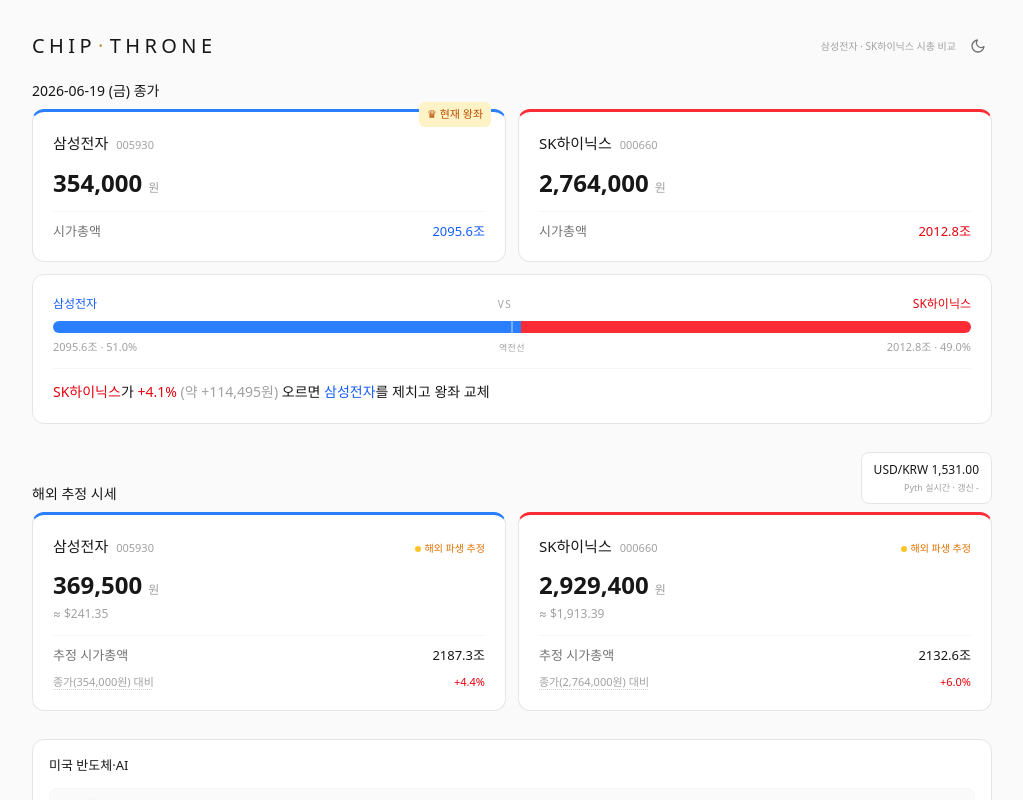
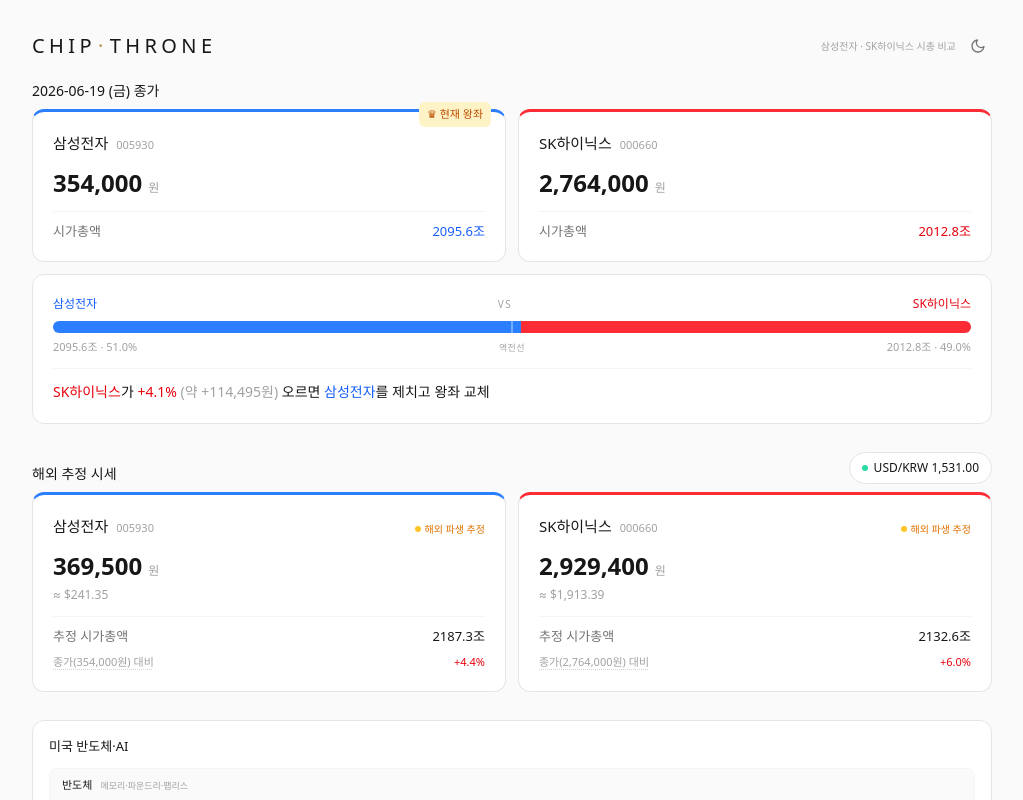
Before and after one commit to ppupy1209/chipthrone, a React (Vite) app in the folder frontend/: page / in a window 1280 px wide. Shown: the top 800 px of the page, without its empty margins (128-1151 px from the left). Built offline with nearby package versions, Linux system fonts and the light colour scheme; no server answers.

Commit message:
tweak: 환율 표시 스타일 정리

```diff
--- a/frontend/src/App.tsx
+++ b/frontend/src/App.tsx
@@ -16,14 +16,6 @@
 
 const STORAGE_KEY = 'chipthrone.watchlist.v1'
 const CORE_SYMBOLS = ['005930', '000660']
-
-/** ISO-8601 시각을 "14:32" 형식으로. 값이 없으면 "-" */
-function formatClock(iso: string | null): string {
-  if (!iso) return '-'
-  const at = new Date(iso)
-  if (Number.isNaN(at.getTime())) return '-'
-  return at.toLocaleTimeString('ko-KR', { hour: '2-digit', minute: '2-digit', hour12: false })
-}
 
 function storedWatchlist(): unknown {
   try {
@@ -95,16 +87,14 @@
             <div>
               <h2 className="text-[14px] font-medium">해외 추정 시세</h2>
             </div>
-            <div className="rounded-lg border border-neutral-200 bg-white px-3 py-2 text-right dark:border-neutral-800 dark:bg-neutral-900">
+            <div className="inline-flex items-center gap-1.5 rounded-full border border-neutral-200 bg-white px-3 py-1.5 text-[12px] font-medium tabular-nums dark:border-neutral-800 dark:bg-neutral-900">
+              {snapshot.fxSource === 'PYTH' && (
+                <span aria-hidden="true" className="h-1.5 w-1.5 animate-pulse rounded-full bg-emerald-400" />
+              )}
               {/* Pyth는 소수 5자리로 온다. 통화 표시는 2자리로 끊는다. */}
-              <div className="text-[12px] font-medium tabular-nums">
+              <span>
                 USD/KRW {snapshot.fxRate.toLocaleString('ko-KR', { minimumFractionDigits: 2, maximumFractionDigits: 2 })}
-              </div>
-              <div className="mt-0.5 text-[9px] text-neutral-400">
-                {snapshot.fxSource === 'PYTH'
-                  ? `Pyth 실시간 · 갱신 ${formatClock(snapshot.fxFetchedAt)}`
-                  : '실시간 환율 연결 대기 · 설정 기준값'}
-              </div>
+              </span>
             </div>
           </div>
           <div className="grid grid-cols-1 gap-3 sm:grid-cols-2">
```
